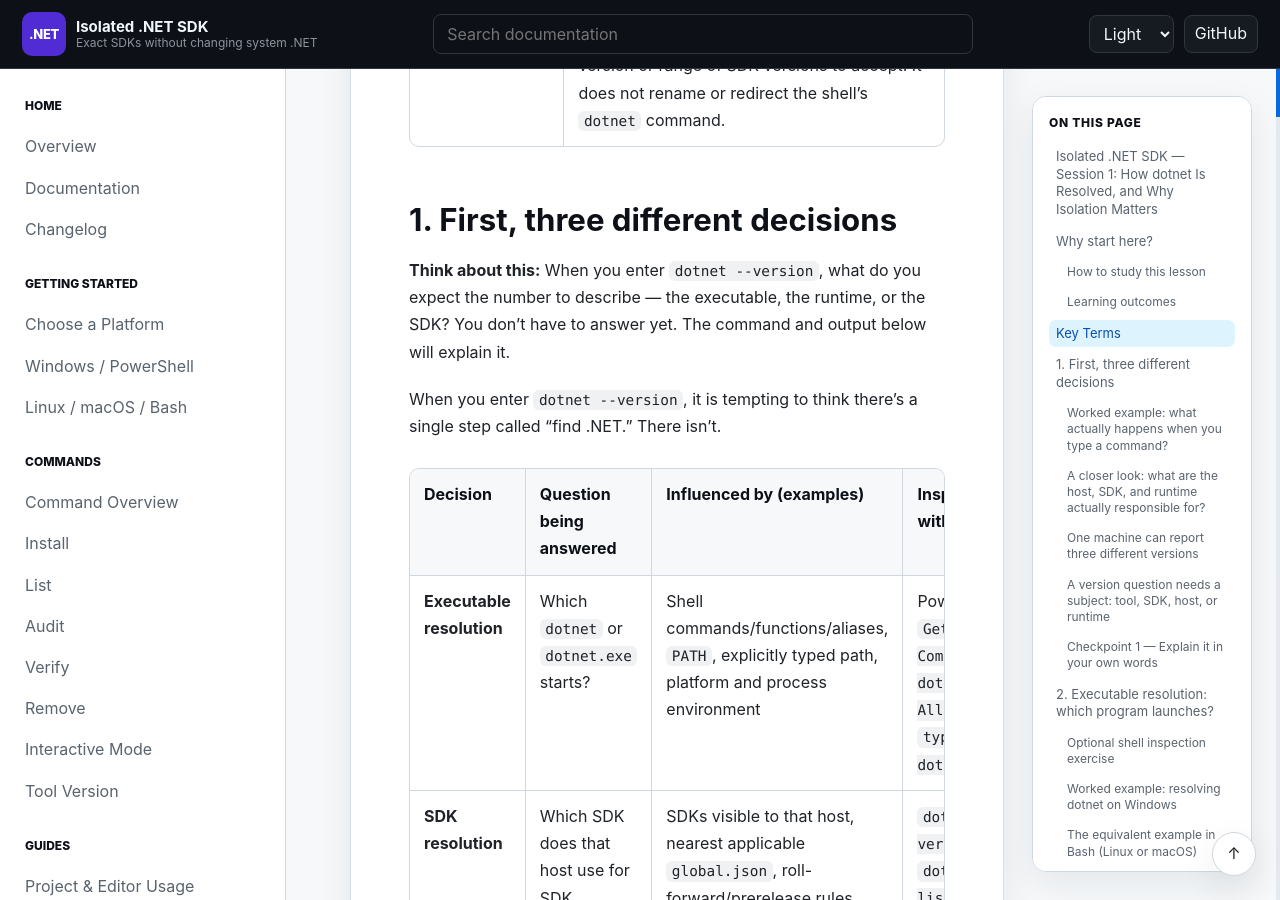
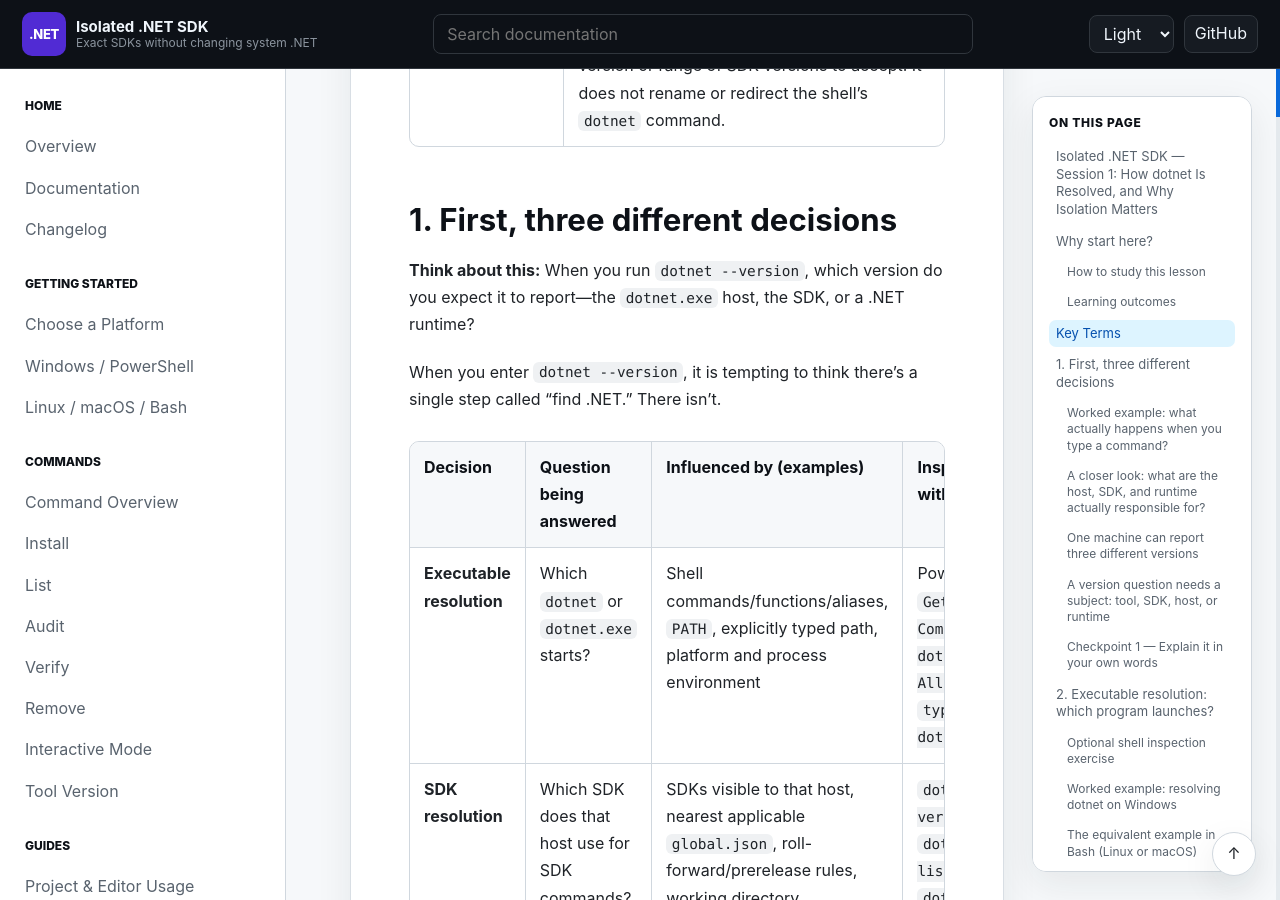
Before and after one commit to infoconex/isolated-dotnet-sdk, a Jekyll site: the page built from docs/training/isolated-dotnet-sdk-session-1-self-paced.md, in a window 1280 px wide and 900 px high, scrolled down 3291 px. Built offline with Jekyll 4.4.1, drawn with Linux system fonts in a browser that asks for light colours; our own code applies the rules of GitHub Pages for plain Markdown files.

Commit message:
docs(training): tighten dotnet --version curiosity hook

```diff
--- a/docs/training/isolated-dotnet-sdk-session-1-self-paced.md
+++ b/docs/training/isolated-dotnet-sdk-session-1-self-paced.md
@@ -46,7 +46,7 @@ Before we discuss *resolution*, here are the terms we'll use:
 
 ## 1. First, three different decisions
 
-**Think about this:** When you enter `dotnet --version`, what do you expect the number to describe — the executable, the runtime, or the SDK? You don't have to answer yet. The command and output below will explain it.
+**Think about this:** When you run `dotnet --version`, which version do you expect it to report—the `dotnet.exe` host, the SDK, or a .NET runtime?
 
 When you enter `dotnet --version`, it is tempting to think there's a single step called “find .NET.” There isn't.
 
```
